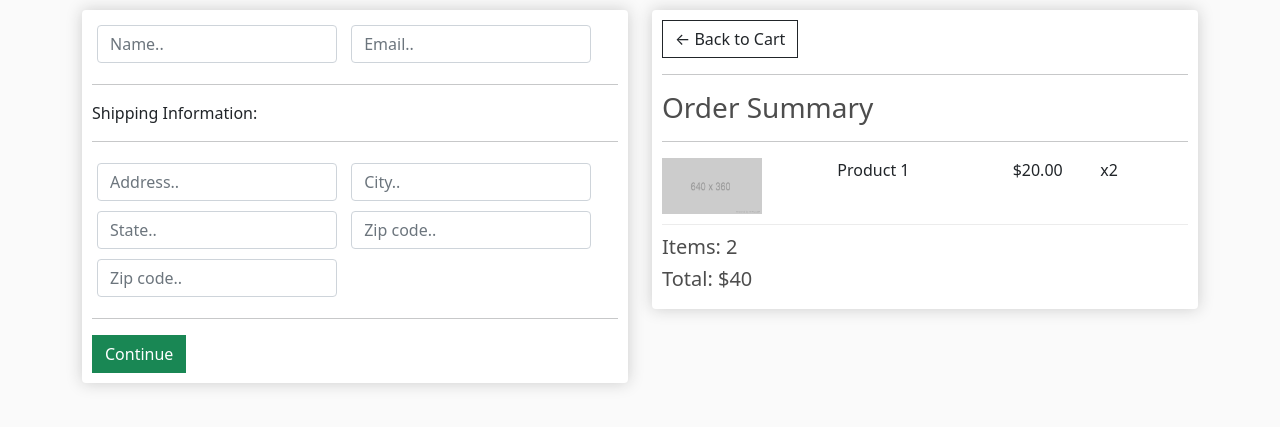
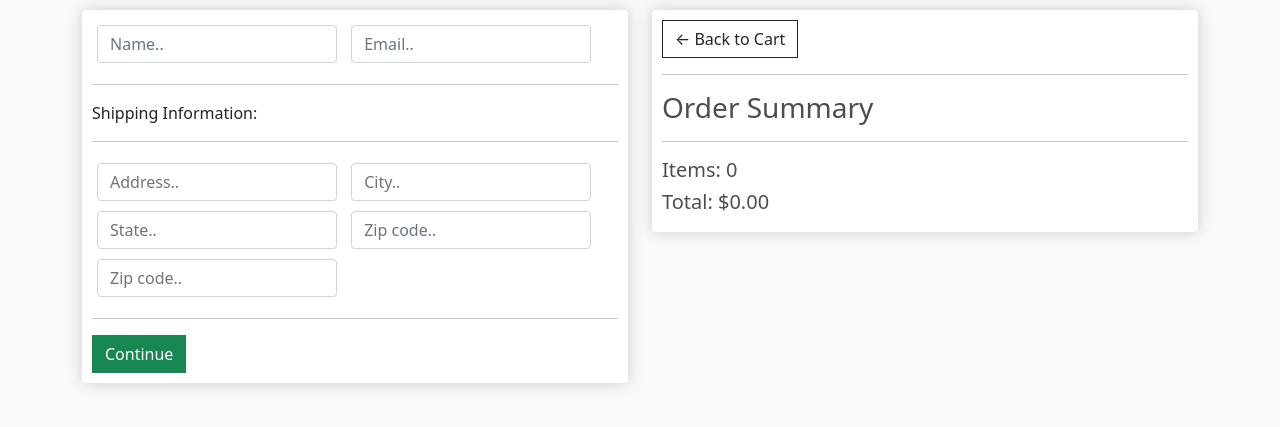
Before and after one commit to aaqibb13/e-COM, a Django app: page /checkout/ in a window 1280 px wide. Shown: the part 95-522 px from the top of the page. Run offline with Django 3.2, Linux system fonts and the light colour scheme.

Commit message:
Updated checkout.html

```diff
--- a/ecommerce/store/templates/store/checkout.html
+++ b/ecommerce/store/templates/store/checkout.html
@@ -52,14 +52,16 @@
             <hr>
             <h3>Order Summary</h3>
             <hr>
+            {% for item in items %}
             <div class="cart-row">
-                <div style="flex:2"><img class="row-image" src="{% static 'images/placeholder.png' %}"></div>
-                <div style="flex:2"><p>Product 1</p></div>
-                <div style="flex:1"><p>$20.00</p></div>
-                <div style="flex:1"><p>x2</p></div>
+                <div style="flex:2"><img class="row-image" src="{{item.product.imageURL}}"></div>
+                <div style="flex:2"><p>{{item.product.name}}</p></div>
+                <div style="flex:1"><p>${{item.product.price}}</p></div>
+                <div style="flex:1"><p>{{item.product.quantity}}</p></div>
             </div>
-            <h5>Items:   2</h5>
-	        <h5>Total:   $40</h5>
+            {% endfor %}
+            <h5>Items: {{order.get_cart_items}}</h5>
+	        <h5>Total: ${{order.get_cart_total|floatformat:2}}</h5>
 
         </div>
     </div>
```
